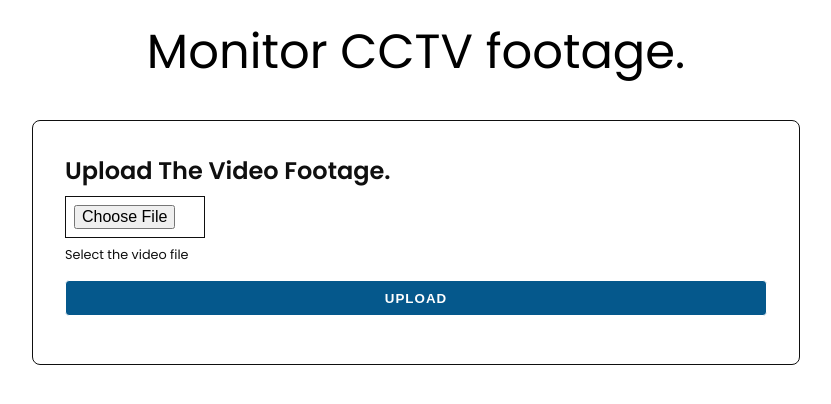
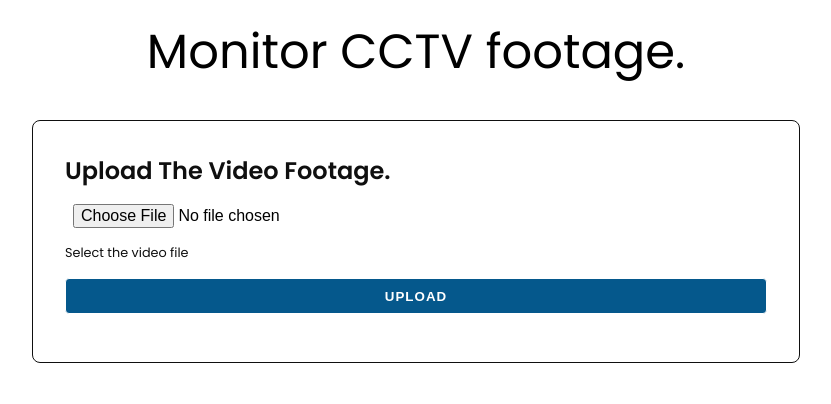
Before and after one commit to Kingsman44/SIH_CCTV, a Flask app: page / in a window 1280 px wide. Shown: the part 80-484 px from the top of the page, without its empty margins (224-1055 px from the left). Run offline with Flask 3, Linux system fonts and the light colour scheme; some libraries are stand-ins or nearby versions.

Commit message:
fix css path

```diff
--- a/app.py
+++ b/app.py
@@ -47,7 +47,8 @@ def gen(video):
         try:
             frame_gray = cv2.cvtColor(image, cv2.COLOR_BGR2GRAY)
         except:
-            redirect('/')
+            print('Video ended in last')
+            return -1
         frame_gray = cv2.equalizeHist(frame_gray)
 
         faces = face_cascade.detectMultiScale(frame_gray)
@@ -83,7 +84,11 @@ def video_feed():
     global video
     if not (video.isOpened()):
         return 'Could not process video'
-    return Response(gen(video),
+    output=gen(video)
+    if (output == -1):
+        print('Video ended')
+        return redirect('/')
+    return Response(output,
                     mimetype='multipart/x-mixed-replace; boundary=frame')
 
 @app.route('/camera_feed')
--- a/templates/styles.css
+++ b/static/css/styles.css
@@ -191,14 +191,14 @@
     font-weight: 600;
   }
   .homepage-container #upload-form #input-video {
-    width: 20%;
+    /* width: 20%; */
     padding: 0.5rem;
     font-size: 1rem;
     resize: none;
     margin: 0.5rem 0;
-    color: #fff;
+    /* color: #fff; */
     outline: none;
-    border: 1.5px solid #0f0f0f;
+    /* border: 1.5px solid #0f0f0f; */
     cursor: pointer;
     border-radius: 0rem;
   }
--- a/templates/index.html
+++ b/templates/index.html
@@ -3,7 +3,7 @@
 
 <head>
     <title>RailRakshak</title>
-    <link rel="stylesheet" href="./styles.css">
+    <link rel="stylesheet" href="{{url_for('static',filename='css/styles.css')}}">
     <style>
         @import url('https://fonts.googleapis.com/css2?family=DM+Sans:ital,wght@0,400;0,500;0,700;1,400&family=Poppins:wght@100;200;300;400;500;600;700;800;900&family=Urbanist:wght@100;200;300;400;500;600&display=swap');
     </style>
```
